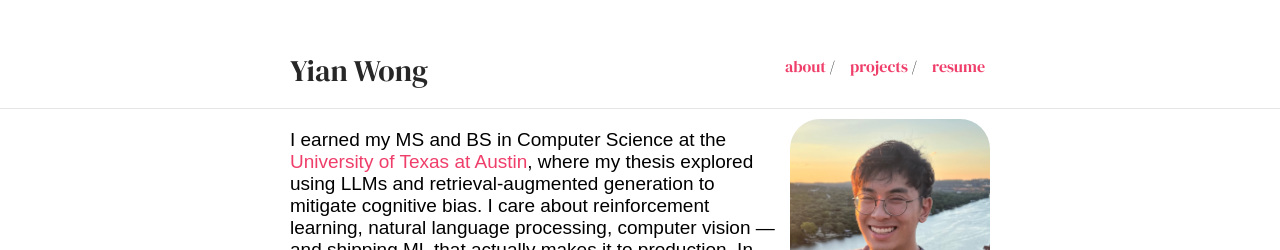
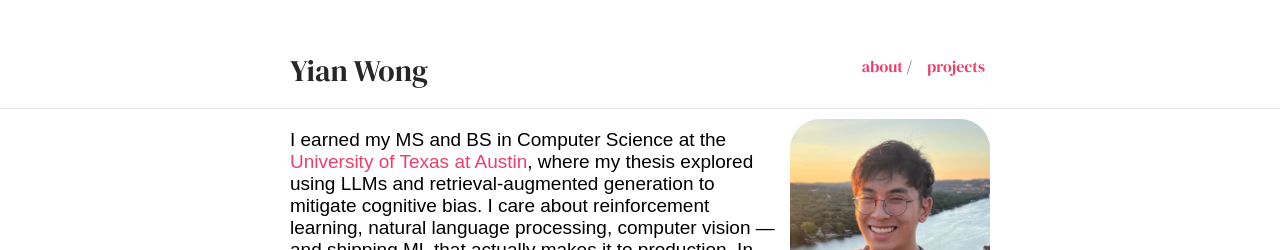
Before and after one commit to 1yian/1yian.github.io, a Jekyll site: the page built from index.md, in a window 1280 px wide. Shown: the top 250 px of the page. Built offline with Jekyll 4.4.1, drawn with Linux system fonts in a browser that asks for light colours; some web fonts are replaced.

Commit message:
fix: remove resume link from site nav (#6)
Co-authored-by: Yian Wong <16216651+1yian@users.noreply.github.com>

```diff
--- a/_config.yml
+++ b/_config.yml
@@ -34,8 +34,6 @@ nav:
     link: "/"
   - name: "projects"
     link: "/projects"
-  - name: "resume"
-    link: "https://drive.google.com/file/d/1atGi3-0cdJaiPiS1qlVdnY4sHSlPaLX1/view?usp=sharing"
 
 # Exclude from processing.
 # The following items will not be processed, by default.
--- a/_layouts/default.html
+++ b/_layouts/default.html
@@ -66,11 +66,7 @@
             <a id="author-name" class="alignable pull-left" href="{{ site.url }}{{ site.baseurl }}">{{ site.title }}</a>
             <ul id="navlist" class="alignable pull-right navbar-ul">
                 {% for x in site.nav %}
-                    {% if x.name == "Resume" %}
-                        <li class="alignable pull-left nav-list"><a target="_blank" href="{{ x.link }}">{{ x.name }}</a>
-                    {% else %}
-                        <li class="alignable pull-left nav-list"><a href="{{ x.link }}">{{ x.name }}</a>
-                    {% endif %}
+                    <li class="alignable pull-left nav-list"><a href="{{ x.link }}">{{ x.name }}</a>
                     {% if forloop.last == false %}
                         /
                     {% endif %}
```
